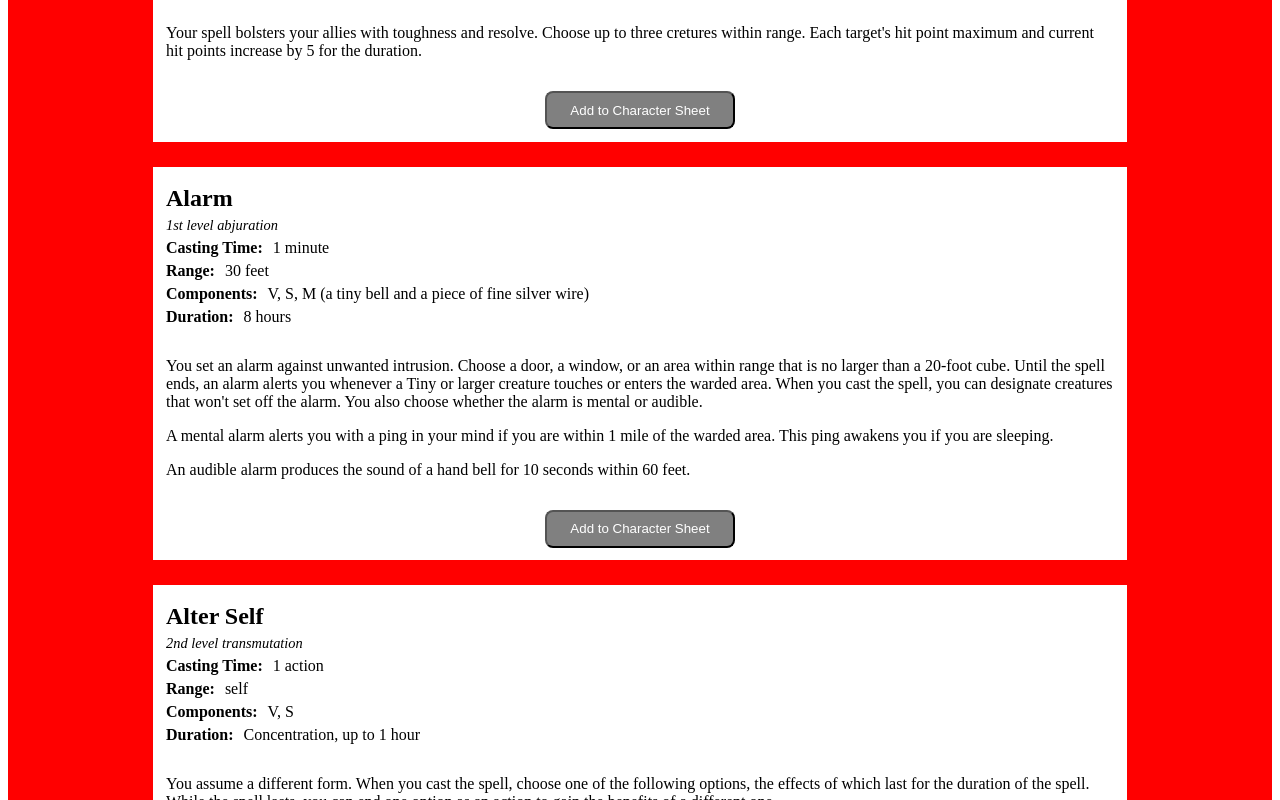
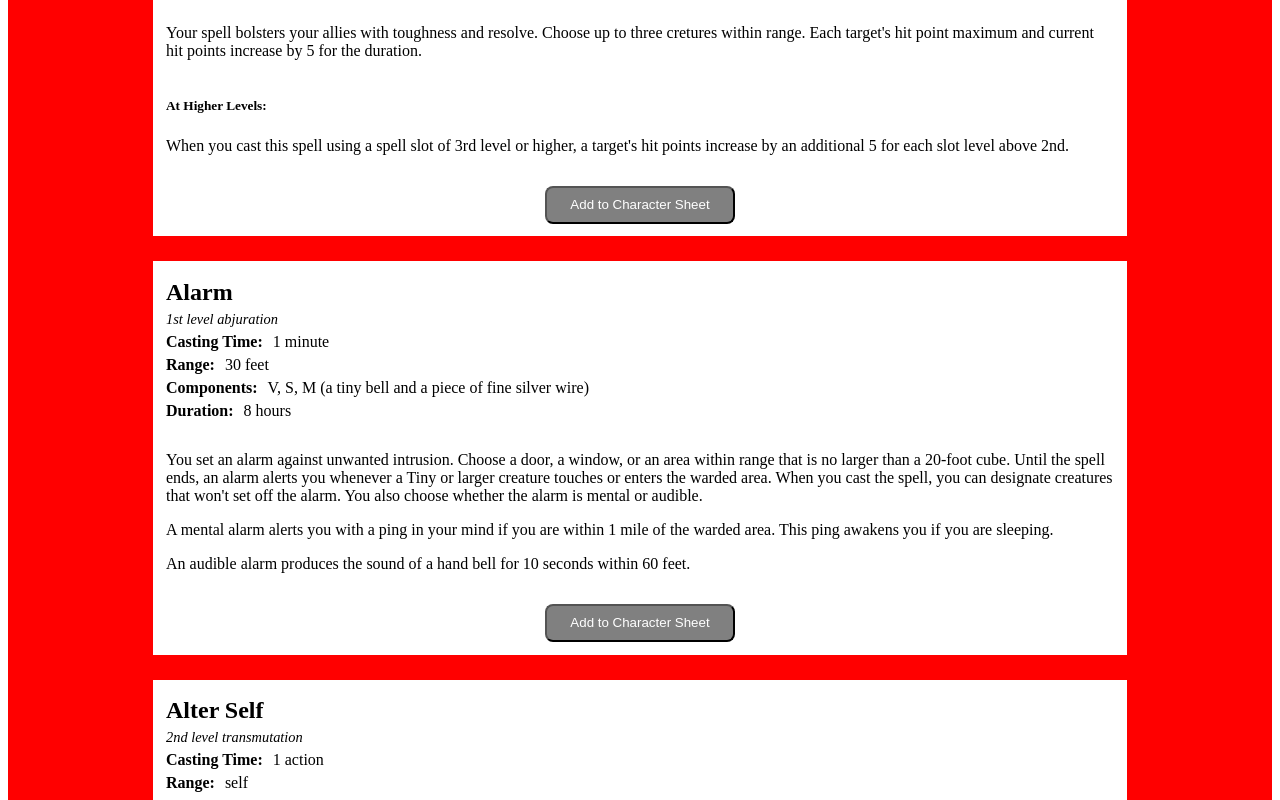
Before and after one commit to tsbarrett89/dnd-spellsNactions, a React (Create React App) app in the folder dnd/: page / in a window 1280 px wide. Shown: the part 660-1460 px from the top of the page. Built offline with nearby package versions, Linux system fonts and the light colour scheme.

Commit message:
added higher level if statement and added to spelldata

```diff
--- a/dnd/src/components/SpellCard.js
+++ b/dnd/src/components/SpellCard.js
@@ -8,7 +8,11 @@ const SpellCard = props => {
     return (
         <SpellCardStyled>
             <h3>{props.spell.name}</h3>
-            <SpellLevel>{props.spell.level} level {props.spell.school}</SpellLevel>
+            {props.spell.level.includes('cantrip') ?
+                (<SpellLevel>{props.spell.school} {props.spell.level}</SpellLevel>) :
+                (<SpellLevel>{props.spell.level} level {props.spell.school}</SpellLevel>)
+            }
+
             <SpellCardDataStyled>
                 <h5>Casting Time:</h5>
                 <p>{props.spell.castingTime}</p>
@@ -30,6 +34,14 @@ const SpellCard = props => {
                 <p key={index}>{spell}</p>
             ))}
             </SpellEffect>
+            <div>
+                {props.spell.higherLevel.length > 1 &&
+                    <div>
+                        <h5>At Higher Levels:</h5>
+                        <p>{props.spell.higherLevel}</p>
+                    </div>
+            }
+            </div>
             <SpellButtonStyled onClick={() => props.addOption(props.spell)}>Add to Character Sheet</SpellButtonStyled>
         </SpellCardStyled>
     )
--- a/dnd/src/components/SpellGrid.js
+++ b/dnd/src/components/SpellGrid.js
@@ -37,6 +37,7 @@ const SpellGrid = () => {
                     <option value="Wizard">Wizard</option>
                 </select>
                 <select name="levelSelector" onChange={handleLevelChanges}>
+                    <option value=''>All</option>
                     <option value='cantrip'>Cantrip</option>
                     <option value='1st'>1st</option>
                     <option value='2nd'>2nd</option>
--- a/dnd/src/data/SpellData.js
+++ b/dnd/src/data/SpellData.js
@@ -1277,6 +1277,110 @@ export default [
         spell: ["You make yourself-including your clothing, armor, weapons, and other belongings on your person-look different until the spell ends or until you use your action to dismiss it. You can seem 1 foot shorter or taller and ca appear this, fat, or in between. You can't change your body type, so you must adopt a form that has the same basic arrangement of limbs. Otherwise, the extend of the illusion is up to you.", "The changes wrought by this spell fail to hold up to physical inspection. For example, if you use this spell to add a hat to your outfit, objects pass through the hat, and anyone who touches it would feel nothing or would feel your head and hair. If you use this spell to appear thinner than you are, the hand of someone who reaches out to touch you would bump into you while it was seemingly still in midair.", "To discern that you are disguised, a creature can use its action to inspect your appearance and must succeed on an Intelligence (Investigation) check against your spell save DC."],
         higherLevel: "",
         classes: ['']
+    },
+    {
+        name: 'Disintegrate',
+        school: 'transmutation',
+        ritual: false,
+        level: '6th',
+        castingTime: '1 action',
+        range: '60 feet',
+        components: 'V, S, M (a lodestone and a pinch of dust)',
+        duration: 'Instantaneous',
+        spell: ["A thin green ray springs from your pointing finger to a target that you can ee within range. The target can be a creature, an object, or a creation of magical force, such as the wall created by a wall of force", "A creature targeted by this spell must make a Dexterity saving throw. On a failed save, the target takes 10d6 + 40 force damage. The target is disintegrated if this damage leaves it with 0 hit points.", "A disintegrated creature and everything it is wearing and carrying, except magic items, are reduced to a pile of fine gray dust. The creature can be restored to life only by means of a true resurrection of a wish spell.", "This spell automatically disintegrates a Large or smaller nonmagical object or a creation of magical force. If the target is Huge or larger object or creation of force, this spell disintegrates a 10-foot-cube portion of it. A magic item is unaffected by this spell."],
+        higherLevel: "When you cast this spell using a spell slot of 7th level or higher, the damage increases by 3d6 for each slot level above 6th.",
+        classes: ['']
+    },
+    {
+        name: 'Dispel Evil and Good',
+        school: 'abjuration',
+        ritual: false,
+        level: '5th',
+        castingTime: '1 action',
+        range: 'Self',
+        components: 'V, S, M (holy water or powdered silver and iron)',
+        duration: 'Concentration, up to 1 minute',
+        spell: ["Shimmering energy surrounds and protects you from fey, undead, and creatures originating from beyond the Material Plane. For the duration, celestials, elementals, fey, fiends, and undead have disadvantage on attack rolls against you.", "You can end the spell early by using either of the following special functions.", "Break Enchantment. As your action, you touch a creature you can reach taht is charmed, frightened, or possessed by a celestial, an elemental, a fey, a fiend, or an undead. The creature you touch is no longer charmed, frightened, or possessed by such creatures.", "Dismissal. As your action, make a melee spell attack against a celestial, an elemental, a fey, a fiend, or an undead you can reach. On a hit, you attempt to drive the creature back to its home plane. The creature must succeed on a Charisma saving throw or be sent back to its home plane (if it isn't there already). If they aren't on their home plane, undead are sent to the Shadowfell, and fey are sent to the Feywild."],
+        higherLevel: "",
+        classes: ['']
+    },
+    {
+        name: 'Dispel Magic',
+        school: 'abjuration',
+        ritual: false,
+        level: '3rd',
+        castingTime: '1 action',
+        range: '120 feet',
+        components: 'V, S',
+        duration: 'Instantaneous',
+        spell: ["Choose one creature, object, or magical effect within range. Any spell of 3rd level or lower on the target ends. For each spell of 4th level or higher on the target, make an ability check using your spellcasting ability. The DC equals 10 + the spell's level. On a successful check, the spell ends."],
+        higherLevel: "When you cast this spell using a spell slot of 4th level or higher, you automatically end the effects of a spell on the target if the spell's level is equal to or less than the level of the spell slot you used.",
+        classes: ['']
+    },
+    {
+        name: 'Dissonant Whispers',
+        school: 'enhcantment',
+        ritual: false,
+        level: '1st',
+        castingTime: '1 action',
+        range: '60 feet',
+        components: 'V',
+        duration: 'Instantaneous',
+        spell: ["You whisper a discordant melody that only one creature of your choice within range can hear, wracking it with terrible pain. The target must make a Wisdom saving throw. On a failed save, it takes 3d6 psychic damage and must immediately use its reaction, if available, to move as far as its speed allows away from you. The creature doesn't move into obviously dangerous ground, such as a fire or a pit. On a successful save, the target takes half as much damage and doesn't have to move away. A deafened creature automatically succeeds on the save.",],
+        higherLevel: "When you cast this spell using a spell slot of 2nd level or higher, the damage increases by 1d6 for each slot level above 1st.",
+        classes: ['']
+    },
+    {
+        name: 'Divination',
+        school: 'divination',
+        ritual: true,
+        level: '4th',
+        castingTime: '1 action',
+        range: 'Self',
+        components: 'V, S, M (incense and a sacrificial offering appropriate to your religion, together worth at least 25 gp, which the spell consumes)',
+        duration: 'Instantaneous',
+        spell: ["Your magic and an offering put you in contact with a god or a god's servants. You ask a single question concerning a specific goal, event, or activity to occur within 7 days. The DM offers a truthful reply. The reply might be a short phrase, a cryptic rhyme, or an omen.", "The spell doesn't take into account any possible circumstances that might change the outcome, such as the casting of additional spells or the loss or gain of a companion.", "If you cast the spell two or more times before finishing your next long rest, there is a cumulative 25 percent chance for each casting after the first that you get a random reading. The DM makes this roll in secret."],
+        higherLevel: "",
+        classes: ['']
+    },
+    {
+        name: 'Divine Favor',
+        school: 'evocation',
+        ritual: false,
+        level: '1st',
+        castingTime: '1 bonus action',
+        range: 'Self',
+        components: 'V, S',
+        duration: 'Concentration, up to 1 minute',
+        spell: ["Your prayer empowers you with divine radiance. Until the spell ends, your weapon attacks deal an extra 1d4 radiant damage on a hit."],
+        higherLevel: "",
+        classes: ['']
+    },
+    {
+        name: 'Divine Word',
+        school: 'evocation',
+        ritual: false,
+        level: '7th',
+        castingTime: '1 bonus action',
+        range: '30 feet',
+        components: 'V',
+        duration: 'Instantaneous',
+        spell: ["You utter a divine word, imbued with the power that shaped the world at the dawn of creation. Choose any number of creatures you can see within range. Each creature that can hear you must make a Charisma saving throw. On a failed save, a creature suffers an effect based on its current hit points:", "50 hit points or fewer: deafened for 1 minute", "40 hit points or fewer: deafened and blinded for 10 minutes", "30 hit points or fewer: blinded, deafened, and stunned for 1 hour", "20 hit points or fewer: killed instantly", "Regardless of its current hit points, a celestial, an elemental, a fey, or a fiend that fails its save is forced back to its plane of origin (if it isn't there already) and can't return to your current plane for 24 hours by any means short of a wish spell."],
+        higherLevel: "",
+        classes: ['']
+    },
+    {
+        name: 'Dominate Beast',
+        school: 'enchantment',
+        ritual: false,
+        level: '4th',
+        castingTime: '1 action',
+        range: '60 feet',
+        components: 'V, S',
+        duration: 'Concentration, up to 1 minute',
+        spell: ["You attempt to beguile a beast that you can see within range. It must succeed on a Wisdom saving throw or be charmed by you for the duration. If you or creatures that are friendly to you are fighting it, it has advantage on the saving throw.", "While the beast is charmed, you have a telepathic link with it as long as the two of you are on the same plane of existence. You can use this telepathic link to issue commands to the creature while you are conscious (no action required), which it does its best to obey. You can specify a simple and general course of action, such as 'Attack that creature,' 'Run over there,' or 'Fetch that object.' If the creature completes the order and doesn't receive further direction from you, if defends and preserves itself to the best of its ability.", "You can use your action to take total and precise control of the target. Until the end of your next turn, the creature takes only the actions you choose, and doesn't do anything that you don't allow it to do. During this time, you can also cause the creature to use a reaction, but this requires you to use your own reaction as well.", "Each time the target takes damage, it makes a new Wisdom saving throw against the spell. If the saving throw succeeds, the spell ends."],
+        higherLevel: "When you cast this spell with a 5th-level spell slot, the duration is concentration, up to 10 minutes. When you use a 6th-level spell slot, the duration is concentration, up to 1 hour. When you use a spell slot of 7th level or higher, the duration is concentration, up to 8 hours.",
+        classes: ['']
     }
     // {
     //     name:
```
